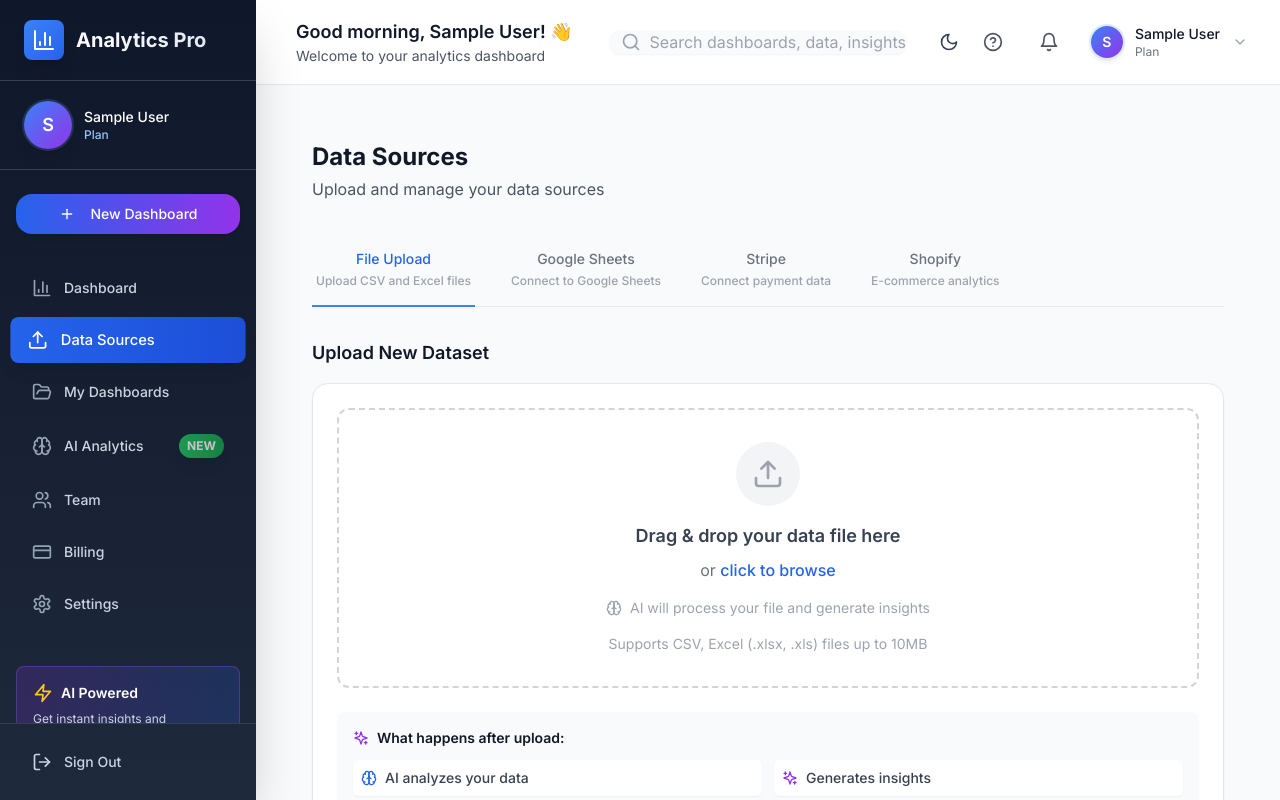
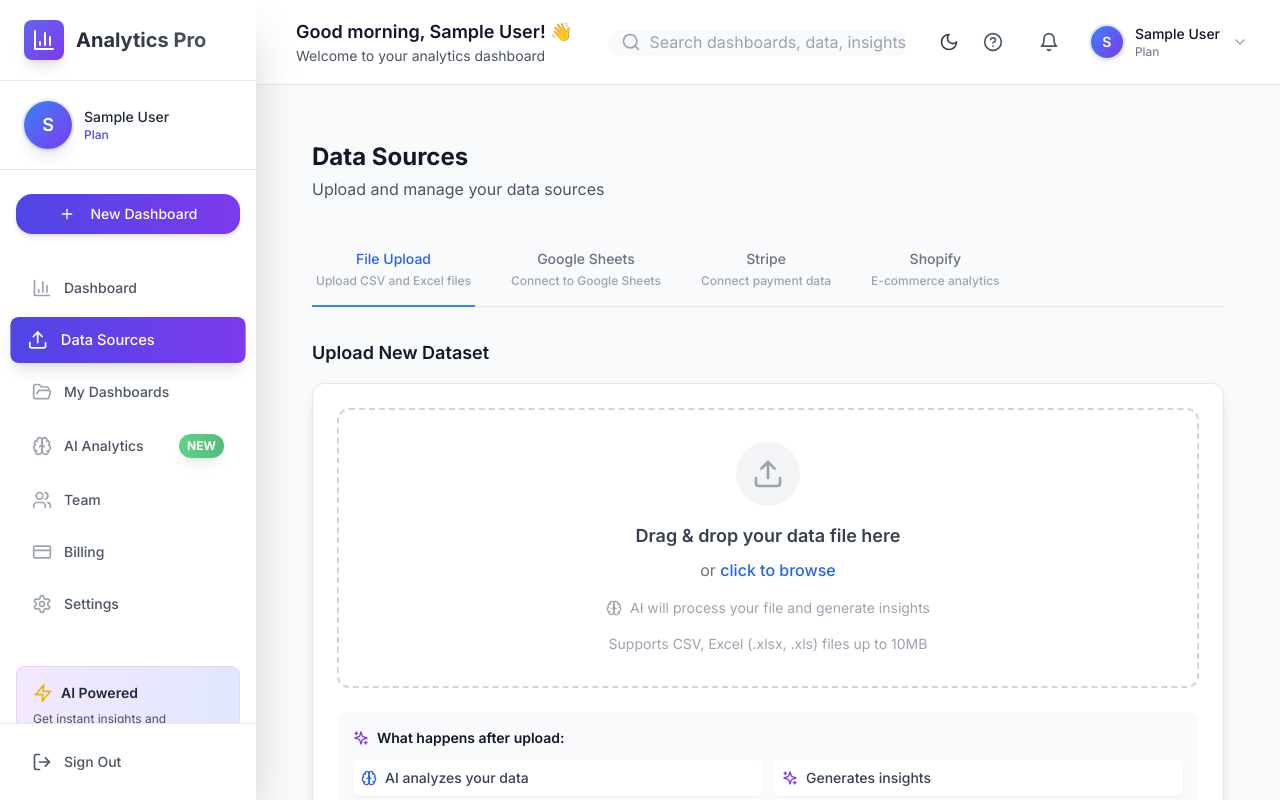
Before and after one commit to PrinceYeshhhh/Frontend_AnalyticPro, a React (Vite) app in the folder project/: page /#/data in a window 1280 px wide. Built offline with nearby package versions, Linux system fonts and the light colour scheme; sample sign-in values are in the browser's storage.

Commit message:
feat: cinematic dark theme colors and neon UI for dark mode (structure unchanged)

```diff
--- a/project/package.json
+++ b/project/package.json
@@ -14,6 +14,7 @@
   },
   "dependencies": {
     "axios": "^1.6.2",
+    "chart.js": "^4.5.0",
     "clsx": "^2.0.0",
     "date-fns": "^2.30.0",
     "html2canvas": "^1.4.1",
@@ -22,6 +23,7 @@
     "papaparse": "^5.4.1",
     "react": "^18.3.1",
     "react-beautiful-dnd": "^13.1.1",
+    "react-chartjs-2": "^5.3.0",
     "react-color": "^2.19.3",
     "react-dom": "^18.3.1",
     "react-dropzone": "^14.2.3",
--- a/project/src/components/layout/Sidebar.tsx
+++ b/project/src/components/layout/Sidebar.tsx
@@ -47,30 +47,32 @@ export const Sidebar: React.FC<SidebarProps> = ({ isOpen, onClose }) => {
 
       {/* Sidebar */}
       <div className={`
-        fixed lg:static inset-y-0 left-0 z-50 w-64 bg-gradient-to-b from-navy-900 to-navy-800 text-white shadow-2xl
+        fixed lg:static inset-y-0 left-0 z-50 w-64
+        bg-white dark:bg-[#0A0A23]/80 dark:backdrop-blur-xl text-gray-800 dark:text-white shadow-2xl
+        dark:border-r dark:border-indigo-500/20
         transform transition-transform duration-300 ease-in-out lg:transform-none
         ${isOpen ? 'translate-x-0' : '-translate-x-full lg:translate-x-0'}
         flex flex-col h-full
       `}>
         {/* Mobile Close Button */}
         <div className="lg:hidden flex justify-end p-4">
-          <Button variant="ghost" size="sm" onClick={onClose} className="text-white hover:bg-navy-700">
+          <Button variant="ghost" size="sm" onClick={onClose} className="text-gray-600 dark:text-white hover:bg-gray-200 dark:hover:bg-indigo-500/10">
             <X className="h-5 w-5" />
           </Button>
         </div>
 
         {/* Logo */}
-        <div className="flex items-center px-6 py-5 border-b border-navy-700 flex-shrink-0">
-          <div className="w-10 h-10 bg-gradient-to-br from-blue-500 to-blue-600 rounded-lg flex items-center justify-center shadow-lg">
+        <div className="flex items-center px-6 py-5 border-b border-gray-200 dark:border-indigo-500/20 flex-shrink-0">
+          <div className="w-10 h-10 bg-gradient-to-br from-indigo-500 to-purple-600 rounded-lg flex items-center justify-center shadow-lg">
             <BarChart3 className="h-6 w-6 text-white" />
           </div>
-          <h1 className="text-xl font-bold ml-3 bg-gradient-to-r from-white to-navy-200 bg-clip-text text-transparent">
+          <h1 className="text-xl font-bold ml-3 bg-gradient-to-r from-gray-800 to-gray-600 dark:from-white dark:to-indigo-300 bg-clip-text text-transparent">
             Analytics Pro
           </h1>
         </div>
 
         {/* User Info */}
-        <div className="px-6 py-5 border-b border-navy-700 flex-shrink-0">
+        <div className="px-6 py-5 border-b border-gray-200 dark:border-indigo-500/20 flex-shrink-0">
           <div className="flex items-center">
             <div className="w-12 h-12 bg-gradient-to-br from-blue-500 to-purple-600 rounded-full flex items-center justify-center shadow-lg ring-2 ring-blue-400/20">
               <span className="text-lg font-semibold text-white">
@@ -78,8 +80,8 @@ export const Sidebar: React.FC<SidebarProps> = ({ isOpen, onClose }) => {
               </span>
             </div>
             <div className="ml-3">
-              <p className="text-sm font-medium text-white">{user?.name}</p>
-              <p className="text-xs text-blue-300 capitalize font-medium">
+              <p className="text-sm font-medium text-gray-800 dark:text-white">{user?.name}</p>
+              <p className="text-xs text-indigo-600 dark:text-indigo-400 capitalize font-medium">
                 {user?.plan} Plan
               </p>
             </div>
@@ -87,11 +89,11 @@ export const Sidebar: React.FC<SidebarProps> = ({ isOpen, onClose }) => {
         </div>
 
         {/* Scrollable Navigation Area */}
-        <div className="flex-1 overflow-y-auto scrollbar-thin scrollbar-thumb-navy-600 scrollbar-track-navy-800">
+        <div className="flex-1 overflow-y-auto scrollbar-thin scrollbar-thumb-gray-400 dark:scrollbar-thumb-indigo-500/50 scrollbar-track-gray-100 dark:scrollbar-track-navy-900">
           <nav className="px-4 py-6 space-y-2">
             <Button
               variant="primary"
-              className="w-full justify-start mb-6 bg-gradient-to-r from-blue-600 to-purple-600 hover:from-blue-700 hover:to-purple-700"
+              className="w-full justify-start mb-6 bg-gradient-to-r from-indigo-600 to-purple-600 hover:from-indigo-700 hover:to-purple-700 shadow-lg dark:shadow-indigo-500/25"
               size="md"
               onClick={onClose}
             >
@@ -110,13 +112,13 @@ export const Sidebar: React.FC<SidebarProps> = ({ isOpen, onClose }) => {
                     flex items-center px-4 py-3 text-sm font-medium rounded-lg
                     transition-all duration-200 ease-in-out group relative
                     ${isActive
-                      ? 'bg-gradient-to-r from-blue-600 to-blue-700 text-white shadow-lg transform scale-105'
-                      : 'text-navy-300 hover:bg-navy-700/50 hover:text-white hover:transform hover:scale-105'
+                      ? 'bg-gradient-to-r from-indigo-600 to-purple-600 text-white shadow-lg transform scale-105'
+                      : 'text-gray-600 dark:text-gray-300 hover:bg-gray-100 dark:hover:bg-indigo-500/10 dark:hover:text-indigo-300 hover:transform hover:scale-105'
                     }
                   `}
                 >
                   <item.icon className={`h-5 w-5 mr-3 transition-transform duration-200 ${
-                    isActive ? 'text-white' : 'text-navy-400 group-hover:text-white'
+                    isActive ? 'text-white' : 'text-gray-400 dark:text-indigo-400 group-hover:text-white dark:group-hover:text-indigo-300'
                   }`} />
                   {item.name}
                   {item.badge && (
@@ -131,12 +133,12 @@ export const Sidebar: React.FC<SidebarProps> = ({ isOpen, onClose }) => {
 
           {/* AI Feature Highlight */}
           <div className="px-4 py-4">
-            <div className="bg-gradient-to-r from-purple-600/20 to-blue-600/20 rounded-lg p-4 border border-purple-500/30">
+            <div className="bg-gradient-to-r from-purple-100 to-indigo-100 dark:from-purple-600/20 dark:to-blue-600/20 rounded-lg p-4 border border-purple-200 dark:border-purple-500/30">
               <div className="flex items-center mb-2">
-                <Zap className="h-5 w-5 text-yellow-400 mr-2" />
-                <span className="text-sm font-semibold text-white">AI Powered</span>
+                <Zap className="h-5 w-5 text-yellow-500 dark:text-yellow-400 mr-2" />
+                <span className="text-sm font-semibold text-gray-800 dark:text-white">AI Powered</span>
               </div>
-              <p className="text-xs text-navy-300 mb-3">
+              <p className="text-xs text-gray-600 dark:text-gray-300 mb-3">
                 Get instant insights and predictions from your data
               </p>
               <Link
@@ -151,13 +153,13 @@ export const Sidebar: React.FC<SidebarProps> = ({ isOpen, onClose }) => {
         </div>
 
         {/* Fixed Logout Section */}
-        <div className="px-4 py-4 border-t border-navy-700 flex-shrink-0">
+        <div className="px-4 py-4 border-t border-gray-200 dark:border-indigo-500/20 flex-shrink-0">
           <button
             onClick={() => {
               logout();
               onClose();
             }}
-            className="flex items-center w-full px-4 py-3 text-sm font-medium text-navy-300 rounded-lg hover:bg-red-600/20 hover:text-red-300 transition-all duration-200 group"
+            className="flex items-center w-full px-4 py-3 text-sm font-medium text-gray-600 dark:text-gray-300 rounded-lg hover:bg-red-100 dark:hover:bg-red-600/20 hover:text-red-600 dark:hover:text-red-300 transition-all duration-200 group"
           >
             <LogOut className="h-5 w-5 mr-3 group-hover:transform group-hover:scale-110 transition-transform duration-200" />
             Sign Out
--- a/project/src/components/ui/Card.tsx
+++ b/project/src/components/ui/Card.tsx
@@ -27,9 +27,10 @@ export const Card: React.FC<CardProps> = ({
     <div
       onClick={onClick}
       className={cn(
-      `bg-white dark:bg-navy-800 rounded-2xl shadow-sm border border-gray-200 dark:border-navy-700
-       transition-all duration-200 ease-in-out`,
-      hover && 'hover:shadow-lg hover:border-gray-300 dark:hover:border-navy-600 dark:hover:bg-navy-700 hover:-translate-y-1',
+      `bg-white dark:bg-[#1E2533]/50 dark:backdrop-blur-sm rounded-xl shadow-lg
+       border border-gray-200 dark:border-indigo-500/10
+       transition-all duration-300 ease-in-out`,
+      hover && 'hover:shadow-xl hover:border-gray-300 dark:hover:border-indigo-500/30 dark:hover:bg-[#1E2533]/80 hover:-translate-y-1',
       paddingClasses[padding],
       className
     )}>
--- a/project/src/index.css
+++ b/project/src/index.css
@@ -263,9 +263,50 @@ html {
 
 /* Dark mode support (future enhancement) */
 @media (prefers-color-scheme: dark) {
-  .dark-mode-auto {
-    /* Dark mode styles will be added here */
+  html {
+    background-color: #0f172a;
+    color: #e5e7eb;
   }
+  body {
+    background-color: #0f172a;
+    color: #e5e7eb;
+  }
+}
+
+.dark {
+  background-color: #0f172a;
+  color: #e5e7eb;
+}
+
+/* Neon text and glowing effects for dark mode */
+.dark .text-neon-indigo {
+  color: #818cf8;
+  text-shadow: 0 0 8px #6366f1, 0 0 16px #6366f1;
+}
+.dark .text-neon-purple {
+  color: #a78bfa;
+  text-shadow: 0 0 8px #8b5cf6, 0 0 16px #8b5cf6;
+}
+.dark .text-neon-blue {
+  color: #60a5fa;
+  text-shadow: 0 0 8px #2563eb, 0 0 16px #2563eb;
+}
+
+.dark .bg-neon-gradient {
+  background: linear-gradient(90deg, #6366f1 0%, #8b5cf6 50%, #2563eb 100%);
+}
+.dark .bg-radial-neon {
+  background: radial-gradient(circle at 60% 40%, #6366f1 0%, #8b5cf6 40%, #0f172a 100%);
+}
+
+.dark .shadow-neon-indigo {
+  box-shadow: 0 0 16px 2px #6366f1;
+}
+.dark .shadow-neon-purple {
+  box-shadow: 0 0 16px 2px #8b5cf6;
+}
+.dark .shadow-neon-blue {
+  box-shadow: 0 0 16px 2px #2563eb;
 }
 
 /* High contrast mode support */
--- a/project/tailwind.config.js
+++ b/project/tailwind.config.js
@@ -44,7 +44,26 @@ export default {
           700: '#334155',
           800: '#1e293b',
           900: '#0f172a',
-        }
+        },
+        indigo: {
+          400: '#818cf8',
+          500: '#6366f1',
+          600: '#4f46e5',
+        },
+        purple: {
+          400: '#a78bfa',
+          500: '#8b5cf6',
+          600: '#7c3aed',
+        },
+        blue: {
+          400: '#60a5fa',
+          500: '#3b82f6',
+          600: '#2563eb',
+        },
+        pink: {
+          400: '#f472b6',
+          500: '#ec4899',
+        },
       },
       animation: {
         'fade-in': 'fadeIn 0.5s ease-in-out',
@@ -73,6 +92,18 @@ export default {
       scale: {
         '102': '1.02',
       },
+      boxShadow: {
+        'neon-indigo': '0 0 16px 2px #6366f1',
+        'neon-purple': '0 0 16px 2px #8b5cf6',
+        'neon-blue': '0 0 16px 2px #2563eb',
+        'neon-mixed': '0 0 24px 4px #6366f1, 0 0 32px 8px #8b5cf6',
+      },
+      backgroundImage: {
+        'radial-neon': 'radial-gradient(circle at 60% 40%, #6366f1 0%, #8b5cf6 40%, #0f172a 100%)',
+        'radial-blue': 'radial-gradient(circle at 70% 30%, #2563eb 0%, #0f172a 100%)',
+        'radial-purple': 'radial-gradient(circle at 30% 70%, #8b5cf6 0%, #0f172a 100%)',
+        'neon-gradient': 'linear-gradient(90deg, #6366f1 0%, #8b5cf6 50%, #2563eb 100%)',
+      },
     },
   },
   plugins: [],
```
Also changed, not shown: project/src/App.tsx (+18 -8 lines), 1 other file (tests, documents, lock files or other folders).
